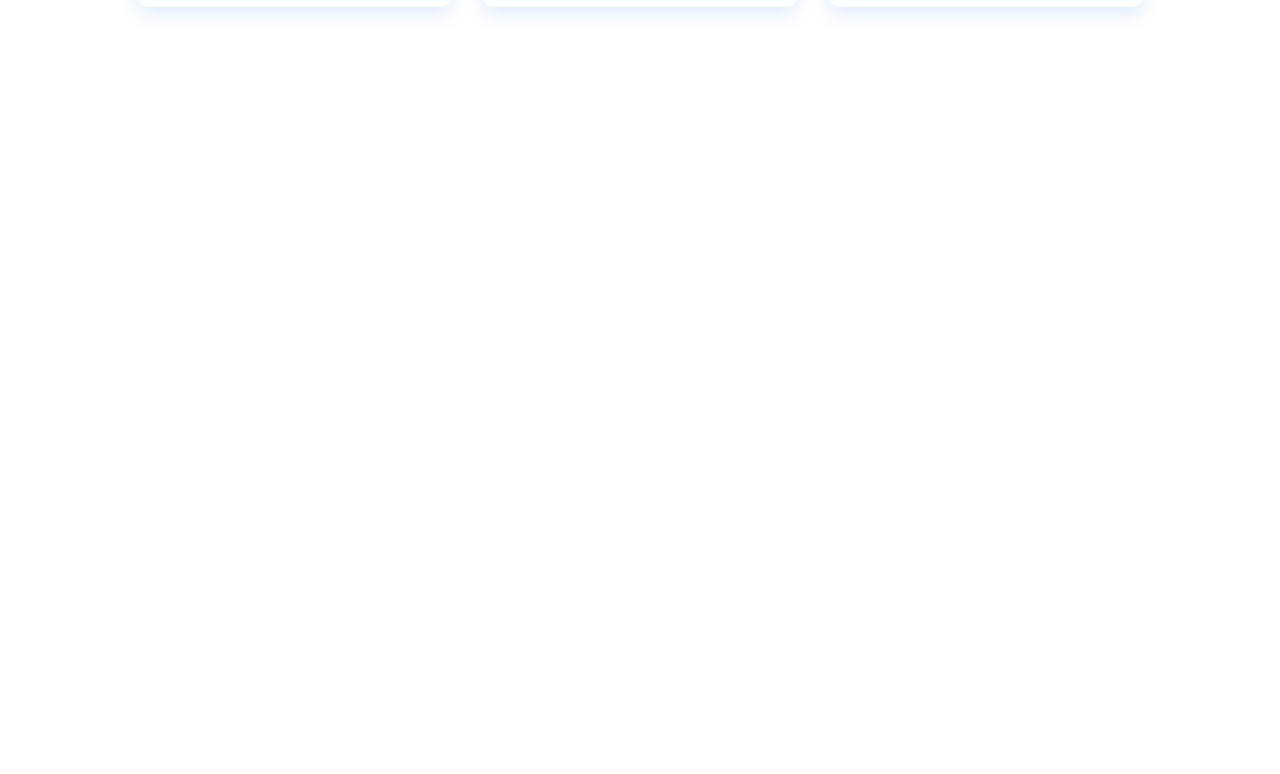
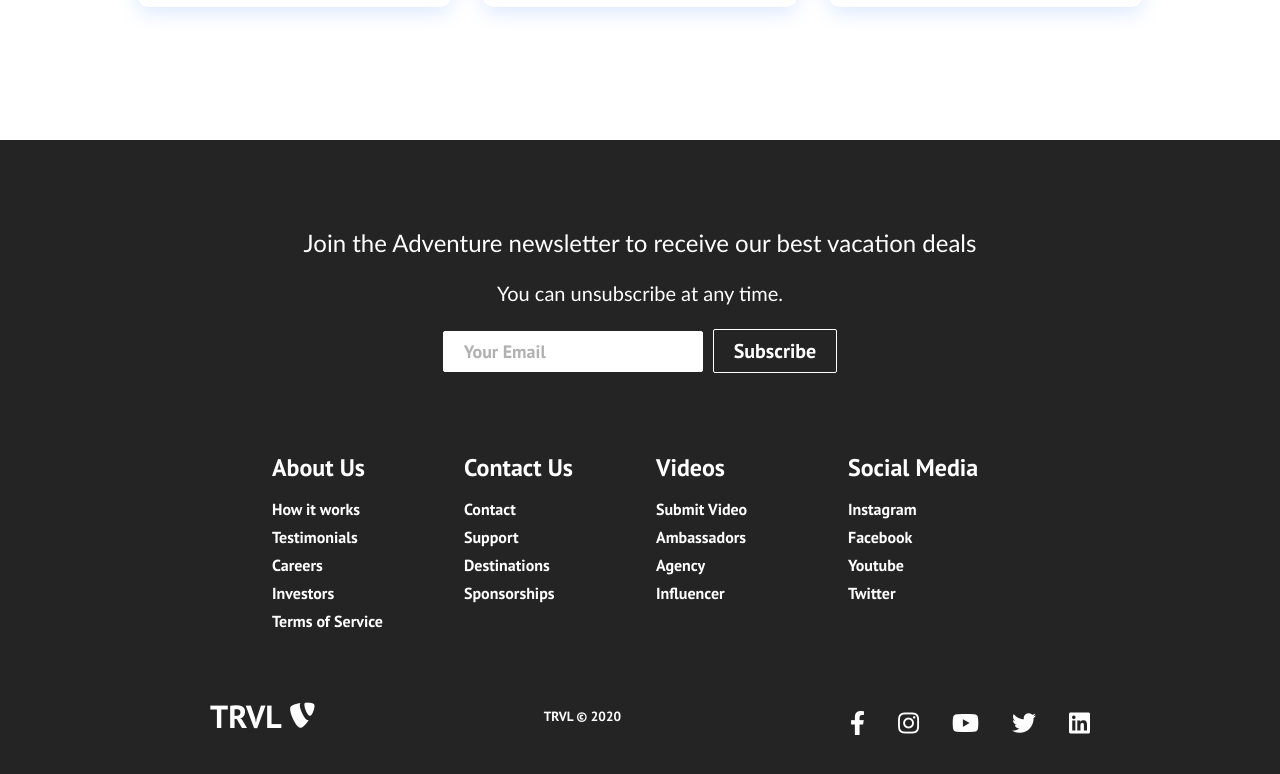
Before and after one commit to deeps47/TwoWaits_Internship_T2, a React (Create React App) app: page / in a window 1280 px wide. Shown: the part 1785-2559 px from the top of the page. Before the commit the page ends 1925 px from the top, so only its background shows below. Built offline with nearby package versions, Linux system fonts and the light colour scheme.

Commit message:
ADD: footer

```diff
--- /dev/null
+++ b/src/components/Footer.css
@@ -0,0 +1,162 @@
+.footer-container {
+    background-color: #242424;
+    padding: 4rem 0 2rem 0;
+    display: flex;
+    flex-direction: column;
+    justify-content: center;
+    align-items: center;
+  }
+
+  .footer-subscription {
+    display: flex;
+    flex-direction: column;
+    justify-content: center;
+    align-items: center;
+    text-align: center;
+
+    margin-bottom: 24px;
+    padding: 24px;
+    color: #fff;
+  }
+
+  .footer-subscription > p {
+    font-family: 'Trebuchet MS', 'Lucida Sans Unicode', 'Lucida Grande',
+      'Lucida Sans', Arial, sans-serif;
+  }
+
+  .footer-subscription-heading {
+    margin-bottom: 24px;
+    font-size: 24px;
+  }
+
+  .footer-subscription-text {
+    margin-bottom: 24px;
+    font-size: 20px;
+  }
+
+  .footer-input {
+    padding: 8px 20px;
+    border-radius: 2px;
+    margin-right: 10px;
+    outline: none;
+    border: none;
+    font-size: 18px;
+    margin-bottom: 16px;
+    border: 1px solid #fff;
+  }
+
+  .footer-links {
+    width: 100%;
+    max-width: 1000px;
+    display: flex;
+    justify-content: center;
+  }
+
+  .footer-link-wrapper {
+    display: flex;
+  }
+
+  .footer-link-items {
+    display: flex;
+    flex-direction: column;
+    align-items: flex-start;
+    margin: 16px;
+    text-align: left;
+    width: 160px;
+    box-sizing: border-box;
+  }
+
+  .footer-link-items h2 {
+    margin-bottom: 16px;
+  }
+
+  .footer-link-items > h2 {
+    color: #fff;
+  }
+
+  .footer-link-items a {
+    color: #fff;
+    text-decoration: none;
+    margin-bottom: 0.5rem;
+  }
+
+  .footer-link-items a:hover {
+    color: #e9e9e9;
+    transition: 0.3s ease-out;
+  }
+
+  .footer-email-form h2 {
+    margin-bottom: 2rem;
+  }
+
+  .footer-input::placeholder {
+    color: #b1b1b1;
+  }
+
+  .social-icon-link {
+    color: #fff;
+    font-size: 24px;
+  }
+
+  .social-media {
+    max-width: 1000px;
+    width: 100%;
+  }
+
+  .social-media-wrap {
+    display: flex;
+    justify-content: space-between;
+    align-items: center;
+    width: 90%;
+    max-width: 1000px;
+    margin: 40px auto 0 auto;
+  }
+
+  .social-icons {
+    display: flex;
+    justify-content: space-between;
+    align-items: center;
+    width: 240px;
+  }
+
+  .social-logo {
+    color: #fff;
+    justify-self: start;
+    margin-left: 20px;
+    cursor: pointer;
+    text-decoration: none;
+    font-size: 2rem;
+    display: flex;
+    align-items: center;
+    margin-bottom: 16px;
+  }
+
+  .website-rights {
+    color: #fff;
+    margin-bottom: 16px;
+  }
+
+  @media screen and (max-width: 820px) {
+    .footer-links {
+      padding-top: 2rem;
+    }
+
+    .footer-input {
+      width: 100%;
+    }
+
+    .btn {
+      width: 100%;
+    }
+
+    .footer-link-wrapper {
+      flex-direction: column;
+    }
+
+    .social-media-wrap {
+      flex-direction: column;
+    }
+  }
+
+  @media screen and (max-width: 768px) {
+  }
--- /dev/null
+++ b/src/components/Footer.js
@@ -0,0 +1,120 @@
+import React from 'react';
+import './Footer.css';
+import { Button } from './Button';
+import { Link } from 'react-router-dom';
+
+function Footer() {
+  return (
+    <div className='footer-container'>
+      <section className='footer-subscription'>
+        <p className='footer-subscription-heading'>
+          Join the Adventure newsletter to receive our best vacation deals
+        </p>
+        <p className='footer-subscription-text'>
+          You can unsubscribe at any time.
+        </p>
+        <div className='input-areas'>
+          <form>
+            <input
+              className='footer-input'
+              name='email'
+              type='email'
+              placeholder='Your Email'
+            />
+            <Button buttonStyle='btn--outline'>Subscribe</Button>
+          </form>
+        </div>
+      </section>
+      <div class='footer-links'>
+        <div className='footer-link-wrapper'>
+          <div class='footer-link-items'>
+            <h2>About Us</h2>
+            <Link to='/sign-up'>How it works</Link>
+            <Link to='/'>Testimonials</Link>
+            <Link to='/'>Careers</Link>
+            <Link to='/'>Investors</Link>
+            <Link to='/'>Terms of Service</Link>
+          </div>
+          <div class='footer-link-items'>
+            <h2>Contact Us</h2>
+            <Link to='/'>Contact</Link>
+            <Link to='/'>Support</Link>
+            <Link to='/'>Destinations</Link>
+            <Link to='/'>Sponsorships</Link>
+          </div>
+        </div>
+        <div className='footer-link-wrapper'>
+          <div class='footer-link-items'>
+            <h2>Videos</h2>
+            <Link to='/'>Submit Video</Link>
+            <Link to='/'>Ambassadors</Link>
+            <Link to='/'>Agency</Link>
+            <Link to='/'>Influencer</Link>
+          </div>
+          <div class='footer-link-items'>
+            <h2>Social Media</h2>
+            <Link to='/'>Instagram</Link>
+            <Link to='/'>Facebook</Link>
+            <Link to='/'>Youtube</Link>
+            <Link to='/'>Twitter</Link>
+          </div>
+        </div>
+      </div>
+      <section class='social-media'>
+        <div class='social-media-wrap'>
+          <div class='footer-logo'>
+            <Link to='/' className='social-logo'>
+              TRVL
+              <i class='fab fa-typo3' />
+            </Link>
+          </div>
+          <small class='website-rights'>TRVL © 2020</small>
+          <div class='social-icons'>
+            <Link
+              class='social-icon-link facebook'
+              to='/'
+              target='_blank'
+              aria-label='Facebook'
+            >
+              <i class='fab fa-facebook-f' />
+            </Link>
+            <Link
+              class='social-icon-link instagram'
+              to='/'
+              target='_blank'
+              aria-label='Instagram'
+            >
+              <i class='fab fa-instagram' />
+            </Link>
+            <Link
+              class='social-icon-link youtube'
+              to='/'
+              target='_blank'
+              aria-label='Youtube'
+            >
+              <i class='fab fa-youtube' />
+            </Link>
+            <Link
+              class='social-icon-link twitter'
+              to='/'
+              target='_blank'
+              aria-label='Twitter'
+            >
+              <i class='fab fa-twitter' />
+            </Link>
+            <Link
+              class='social-icon-link twitter'
+              to='/'
+              target='_blank'
+              aria-label='LinkedIn'
+            >
+              <i class='fab fa-linkedin' />
+            </Link>
+          </div>
+        </div>
+      </section>
+    </div>
+  );
+}
+
+export default Footer;
--- a/src/components/pages/Home.js
+++ b/src/components/pages/Home.js
@@ -2,12 +2,14 @@
 import HeroSection from '../HeroSection';
 import React from 'react';
 import Cards from '../Cards';
+import Footer from '../Footer';
 
 function Home() {
     return (
         <>
         <HeroSection />
         <Cards />
+        <Footer />
         </>
     )
 }
```
